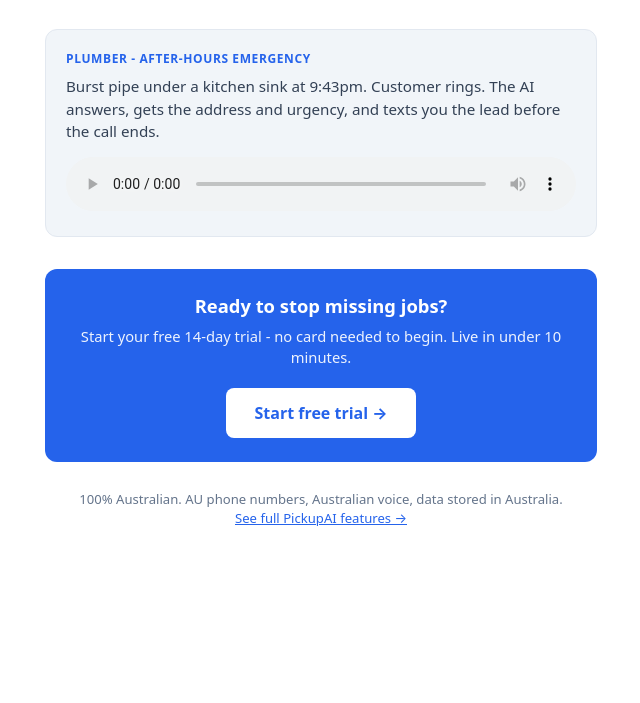
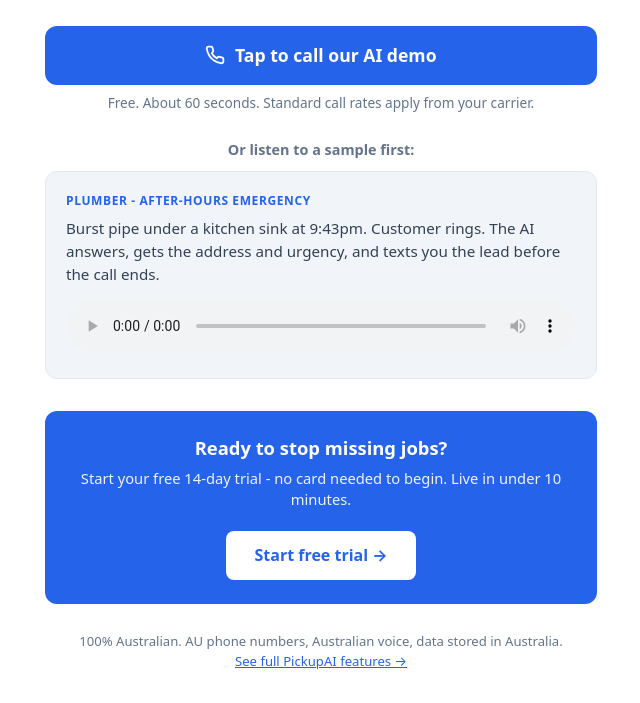
Before and after one commit to hahaszd/pickupai, a website: page public/demo.html in a window 1280 px wide. Shown: the part 236-939 px from the top of the page, without its empty margins (319-959 px from the left). Before the commit the page ends 800 px from the top, so only its background shows below. Drawn offline with Linux system fonts and the light colour scheme.

Commit message:
feat(sms-funnel): tap-to-call CTA on /demo (primary), audio demoted to secondary
Co-authored-by: Cursor <cursoragent@cursor.com>

```diff
--- a/public/demo.html
+++ b/public/demo.html
@@ -55,6 +55,16 @@
       margin-top: 1.75rem; line-height: 1.5;
     }
     .meta a { color: var(--brand); text-decoration: underline; }
+    .cta-call {
+      display: flex; align-items: center; justify-content: center; gap: 0.6rem;
+      background: var(--brand); color: #fff;
+      padding: 1.1rem 1.5rem; border-radius: 12px;
+      font-size: 1.1rem; font-weight: 700; text-decoration: none;
+      min-height: 56px; margin-bottom: 0.5rem;
+    }
+    .cta-call:hover { background: var(--brand-dark); }
+    .cta-call-meta { font-size: 0.85rem; color: var(--gray-500); text-align: center; margin-bottom: 1.75rem; line-height: 1.4; }
+    .alt-label { font-size: 0.9rem; color: var(--gray-500); text-align: center; margin-bottom: 0.75rem; font-weight: 600; }
     @media (max-width: 480px) {
       main { padding: 1.5rem 1rem; }
     }
@@ -64,8 +74,17 @@
   <main>
     <div class="brand">Pickup<span>AI</span></div>
     <h1>Hear PickupAI answer a missed plumbing call</h1>
-    <p class="lead">60-second sample. This is what your customers hear and what lands on your phone after every call.</p>
+    <p class="lead">Tap to call our AI demo and try it as the customer would. Or listen to a 60-second sample first.</p>
 
+    <a href="tel:+61288000796" class="cta-call">
+      <svg width="20" height="20" viewBox="0 0 24 24" fill="none" stroke="currentColor" stroke-width="2.2" stroke-linecap="round" stroke-linejoin="round" aria-hidden="true">
+        <path d="M22 16.92v3a2 2 0 0 1-2.18 2 19.79 19.79 0 0 1-8.63-3.07 19.5 19.5 0 0 1-6-6 19.79 19.79 0 0 1-3.07-8.67A2 2 0 0 1 4.11 2h3a2 2 0 0 1 2 1.72 12.84 12.84 0 0 0 .7 2.81 2 2 0 0 1-.45 2.11L8.09 9.91a16 16 0 0 0 6 6l1.27-1.27a2 2 0 0 1 2.11-.45 12.84 12.84 0 0 0 2.81.7A2 2 0 0 1 22 16.92z"/>
+      </svg>
+      <span>Tap to call our AI demo</span>
+    </a>
+    <p class="cta-call-meta">Free. About 60 seconds. Standard call rates apply from your carrier.</p>
+
+    <p class="alt-label">Or listen to a sample first:</p>
     <div class="demo-card">
       <div class="demo-label">Plumber - After-hours emergency</div>
       <div class="demo-scenario">Burst pipe under a kitchen sink at 9:43pm. Customer rings. The AI answers, gets the address and urgency, and texts you the lead before the call ends.</div>
```
